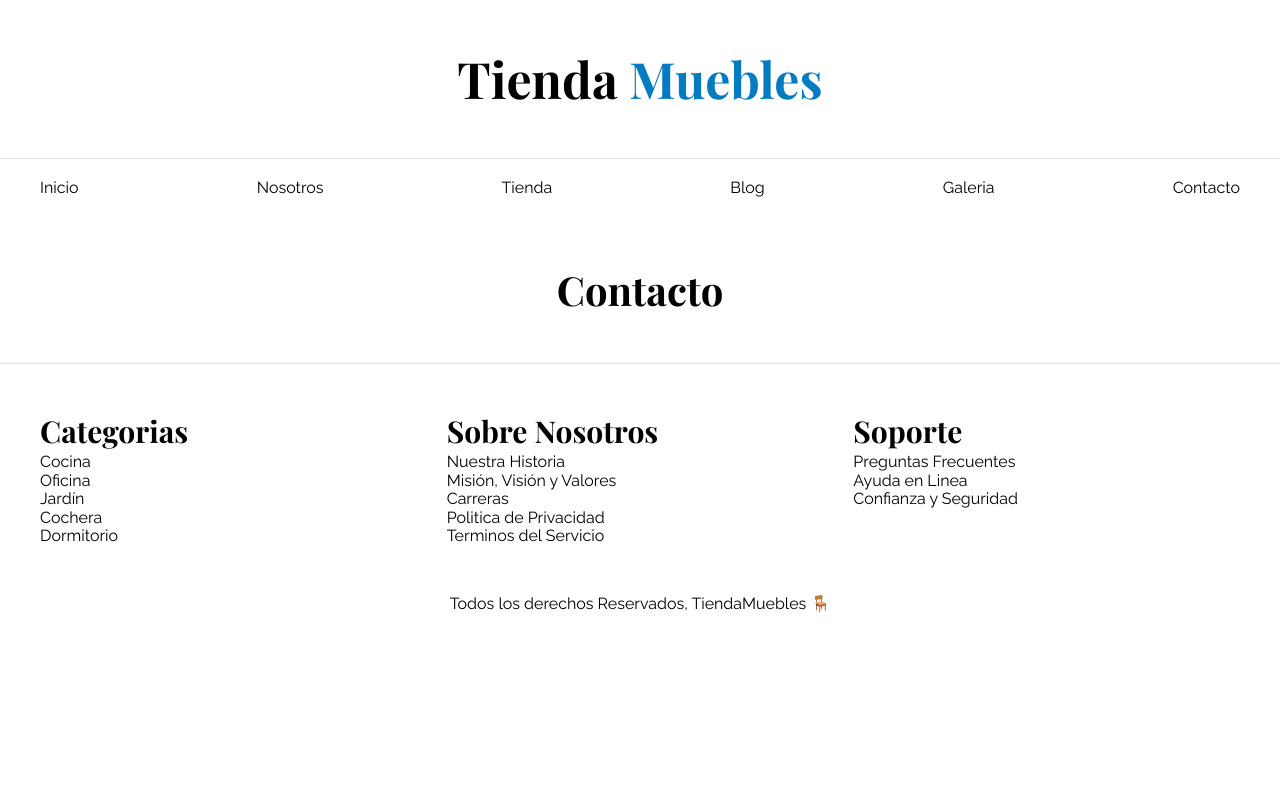
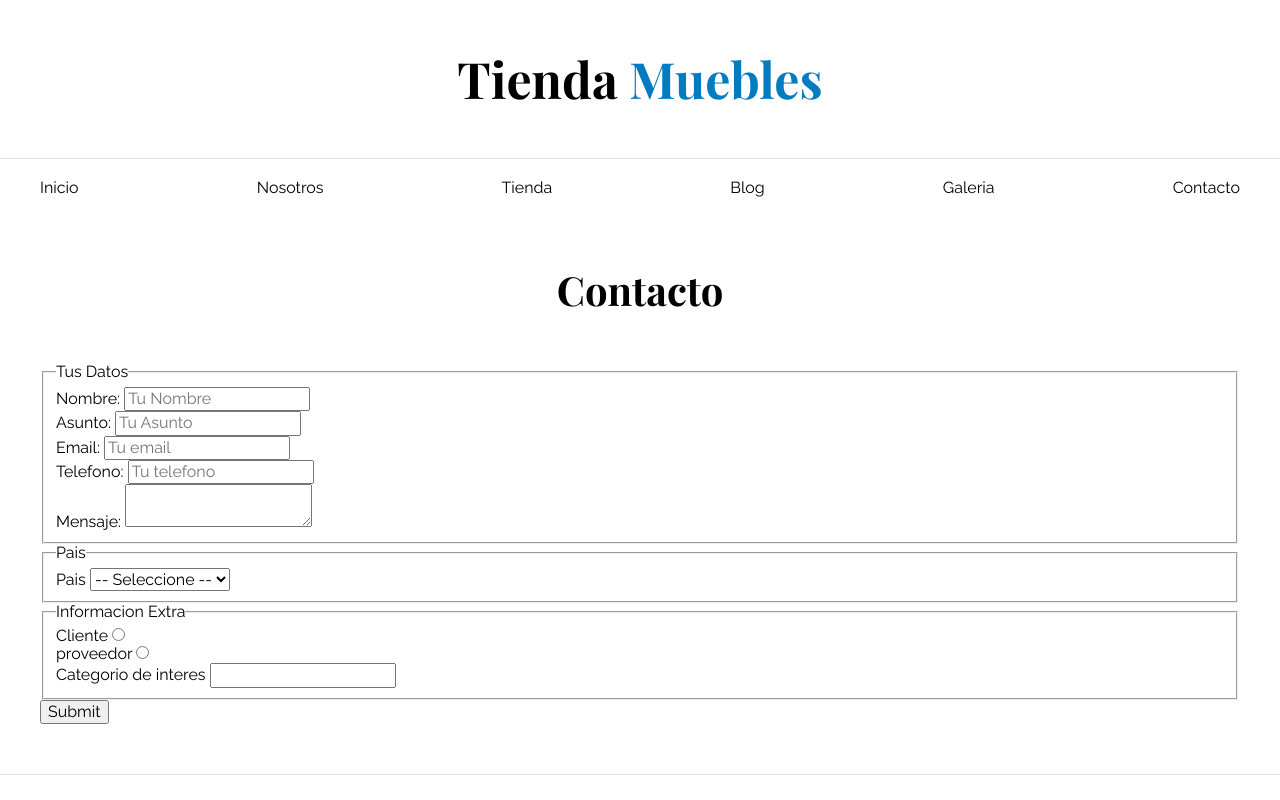
Before and after one commit to HiramZednem/FURNITURE-STORE-PAGE, a plain HTML site: page contacto.html in a window 1280 px wide. Shown: the top 800 px of the page. Drawn offline with nearby package versions, Linux system fonts and the light colour scheme.

Commit message:
form added

```diff
--- a/contacto.html
+++ b/contacto.html
@@ -30,8 +30,77 @@
     <main class="contenido-principal contenedor">
       <h2 class="text-center">Contacto</h2>
 
-      <form action="">
+      <form>
+        <fieldset>
+          <legend>Tus Datos</legend>
+          <div class="campo">
+            <label for="nombre">Nombre:</label>
+            <input id="nombre" type="text" placeholder="Tu Nombre">
+          </div>
 
+          <div class="campo">
+            <label for="asunto">Asunto:</label>
+            <input id="asunto" type="text" placeholder="Tu Asunto">
+          </div>
+
+          <div class="campo">
+            <label for="email">Email:</label>
+            <input type="email" id="email" placeholder="Tu email">
+          </div>
+
+          <div class="campo">
+            <label for="tel">Telefono:</label>
+            <input type="tel" id="tel" placeholder="Tu telefono">
+          </div>
+
+          <div class="campo">
+            <label for="">Mensaje:</label>
+            <textarea></textarea>
+          </div>
+        </fieldset>
+
+        <fieldset>
+          <legend>Pais</legend>
+          <div class="campo">
+            <label for="pais">Pais</label>
+            <select id="pais">
+              <option selected disabled value="">-- Seleccione --</option>
+              <option value="MX">Mexico</option>
+              <option value="PR">Peru</option>
+              <option value="CO">Colombia</option>
+              <option value="AR">Argentina</option>
+              <option value="ES">Espania</option>
+              <option value="CL">Chile</option>
+            </select>
+          </div>
+        </fieldset>
+
+        <fieldset>
+          <legend>Informacion Extra</legend>
+          <div class="campo">
+            <label for="cliente">Cliente</label>
+            <input type="radio" id="cliente" name="tipo" value="cliente">
+          </div>
+
+          <div class="campo">
+            <label for="proveedor">proveedor</label>
+            <input type="radio" id="proveedor" name="tipo" value="proveedor">
+          </div>
+
+          <div class="campo">
+            <label for="categoria">Categorio de interes</label>
+            <input list="categorias" name="categorias">
+            <datalist id="categorias">
+              <option value="Cocina">
+              <option value="exterior">
+              <option value="recamaras">
+              <option value="Oficina">
+              <option value="television">
+            </datalist>
+          </div>
+        </fieldset>
+
+        <input type="submit">
       </form>
 
     </main>
```
